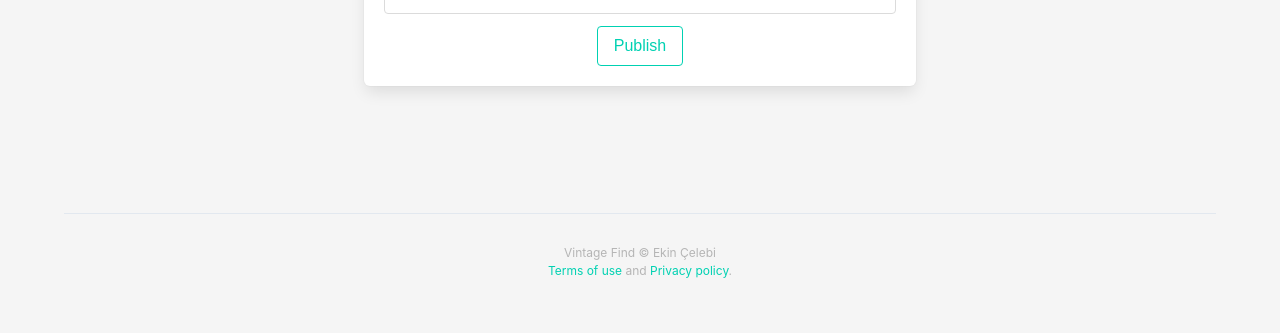
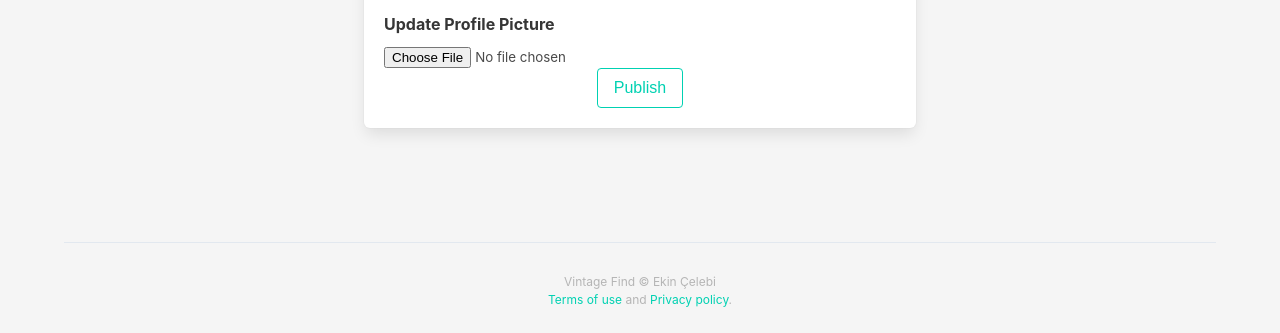
Before and after one commit to ekincelebi/VintageFind, a Flask app: page /post/create in a window 1280 px wide. Shown: the part 496-829 px from the top of the page. Before the commit the page ends 774 px from the top, so only its background shows below. Run offline with Flask 2, Linux system fonts and the light colour scheme; the visitor is signed in with stand-in values (Sample User, id 1); data that the repository does not hold is empty; some libraries are stand-ins or nearby versions.

Commit message:
image addition

```diff
--- a/database.py
+++ b/database.py
@@ -121,6 +121,30 @@ class Database:
         db = current_app.config["db"]
         cat_id = db.get_category_id(item.category) ####im not sure
         cursor.execute(query, (cat_id, item.title, item.description,))
+        connection.commit()
+
+    ###for the image file
+    def get_binary(self,path):
+        with open(path, "rb") as image:
+            f = image.read()
+            b = bytes(f).hex()
+            return b
+
+    def add_item_image(self,item,file_name):
+        ####let us consider only jpg files available
+        connection = dbapi2.connect(dsn)
+        cursor = connection.cursor()
+        # read data from a picture
+
+        #file_name = "static/profile_pics/default.jpg"
+        #picopen = open(file_name, 'rb').read()
+
+        query = "INSERT INTO items (category_id,name,description,image) VALUES (%s, %s, %s, %s)"
+        #binary = self.get_binary(file_name)
+        db = current_app.config["db"]
+        cat_id = db.get_category_id(item.category)
+        data = (cat_id, item.title, item.description, file_name)
+        cursor.execute(query, data )
         connection.commit()
 
     def get_item_id(self,name):
--- a/dbinit.py
+++ b/dbinit.py
@@ -26,7 +26,7 @@ INIT_STATEMENTS = [
         category_id serial NOT NULL,
         name varchar(32) NOT NULL,
         description varchar(500) NOT NULL,
-        image bytea,
+        image varchar(120) NOT NULL DEFAULT 'default.jpg',
         CONSTRAINT CONSTRAINT1 FOREIGN KEY (category_id) REFERENCES categories (id) ON DELETE CASCADE );
     ''',
     '''CREATE TABLE posts (
--- a/forms.py
+++ b/forms.py
@@ -19,6 +19,7 @@ class PostForm(FlaskForm):
     description = TextAreaField('Description', validators=[InputRequired()])
     category = SelectField(u'Categories',validate_choice=False)
     submit = SubmitField('Publish')
+    picture = FileField('Update Profile Picture', validators=[FileAllowed(['jpg', 'png'])])
     #image will come later
 
 class UpdateAccountForm(FlaskForm):
--- a/item.py
+++ b/item.py
@@ -5,3 +5,4 @@ class Item:
         self.category = category
         self .owner = ""
         self.key = ""
+        self.image = ""
--- a/templates/account.html
+++ b/templates/account.html
@@ -124,7 +124,8 @@
                         <div class="card-image">
                             <div class="card-image">
                                 <figure class="image is-16by9">
-                                    <img src="">
+
+                                    <img src=" {{ post.item.image }}">
                                 </figure>
                             </div>
                         </div>
--- a/templates/publish.html
+++ b/templates/publish.html
@@ -5,7 +5,7 @@
         <div class="container">
             <div class="column is-6 is-offset-3">
                 <div class="box">
-                    <form method="POST" action="">
+                    <form method="POST" action="" enctype="multipart/form-data">
                         {{ form.csrf_token }}
 
                         <div class="field">
@@ -52,6 +52,20 @@
                         </div>
 
 
+
+                        <div class="form-group">
+                            {{ form.picture.label(class="label") }}
+                            {{ form.picture(class="form-control-file") }}
+                            {% if form.picture.errors %}
+                                {% for error in form.picture.errors %}
+                                    <span class="text-danger">{{ error }}</span></br>
+                                {% endfor %}
+                            {% endif %}
+                        </div>
+
+
+
+
                         <div class="has-text-centered">
                             {{ form.submit(class="button is-vcentered is-primary is-outlined") }}
                         </div>
--- a/views.py
+++ b/views.py
@@ -5,6 +5,9 @@ from flask_wtf import FlaskForm
 from user import User, get_user
 from item import Item
 from post import Post
+import secrets
+import os
+
 
 from flask_login import LoginManager, login_user, login_required, logout_user, current_user
 from flask import abort, current_app, render_template, request, redirect, url_for, flash
@@ -54,6 +57,15 @@ def register_page():
             return redirect(url_for('login_page'))
     return render_template('register.html', form=form)
 
+def save_picture(form_picture):
+    random_hex = secrets.token_hex(8)
+    _, f_ext = os.path.splitext(form_picture.filename)
+    picture_fn = random_hex + f_ext
+    picture_path = os.path.join(current_app.root_path, 'static/profile_pics', picture_fn)
+    form_picture.save(picture_path)
+
+    return picture_fn
+
 @login_required
 def publish_page():
     form = PostForm()
@@ -65,9 +77,13 @@ def publish_page():
     if form.validate_on_submit():
         cat = form.category.data
         newItem = Item(title=form.title.data,description=form.description.data,category=cat)
+        if form.picture.data:
+            picture_file = save_picture(form.picture.data)
+            #current_user.image_file = picture_file
+        #newItem.image = form.image.data
         #add item
         db = current_app.config["db"]
-        db.add_item(newItem)
+        db.add_item_image(newItem, picture_file)
 
         db.create_post(current_user.username,form.title.data)
         #flash('Your post has been created!', 'success')
@@ -89,7 +105,11 @@ def ads_page():
         item_name = db.get_item_info(item[2])[2]
         item_description = db.get_item_info(item[2])[3]
         item_category_id = db.get_item_info(item[2])[1]
+        item_image = db.get_item_info(item[2])[4]
+        image_file = url_for('static', filename='profile_pics/' + item_image)
+
         tempItem = Item(title=item_name,description=item_description,category=item_category_id)
+        tempItem.image = image_file
         date = item[3]
         temp = Post(tempItem,user,date)
         posts.append(temp)
@@ -116,6 +136,7 @@ def ads2_page(category_id):
         if item_category_id == category_id:
             posts.append(temp)
     return render_template('ads.html', posts=posts)
+
 
 def post_update(post_id):
     form = PostForm()
@@ -168,7 +189,10 @@ def account():
         user = current_user.username
         item_name = db.get_item_info(item[2])[2]
         item_description = db.get_item_info(item[2])[3]
+        item_image = db.get_item_info(item[2])[4]
+        image_file = url_for('static', filename='profile_pics/' + item_image)
         tempItem = Item(title=item_name,description=item_description,category="")
+        tempItem.image = image_file
         date = item[3]
         temp = Post(tempItem,user,date)
         temp.key = item[0] #init key
```
Also changed, not shown: templates/ads.html (deleted, +0 -56 lines), static/profile_pics/7a354f1c2eaa05f5.png (added), static/profile_pics/default.jpg (added).
